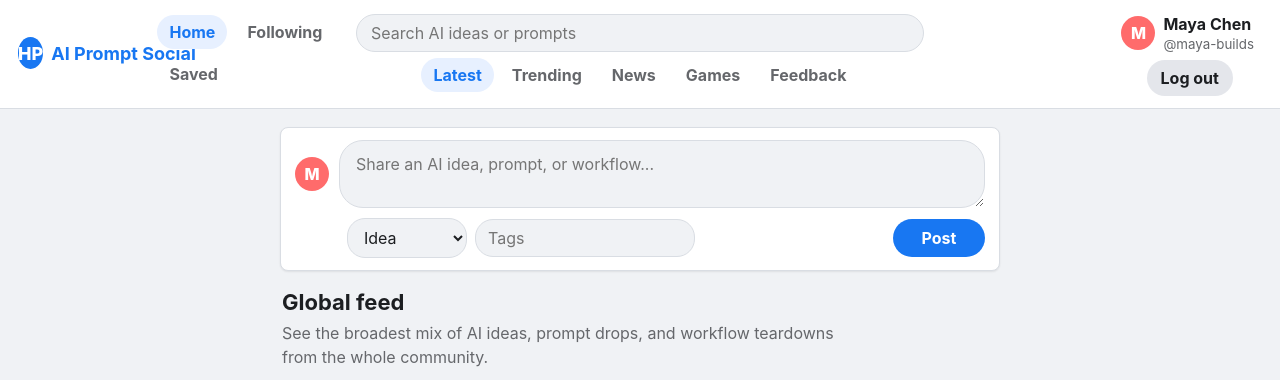
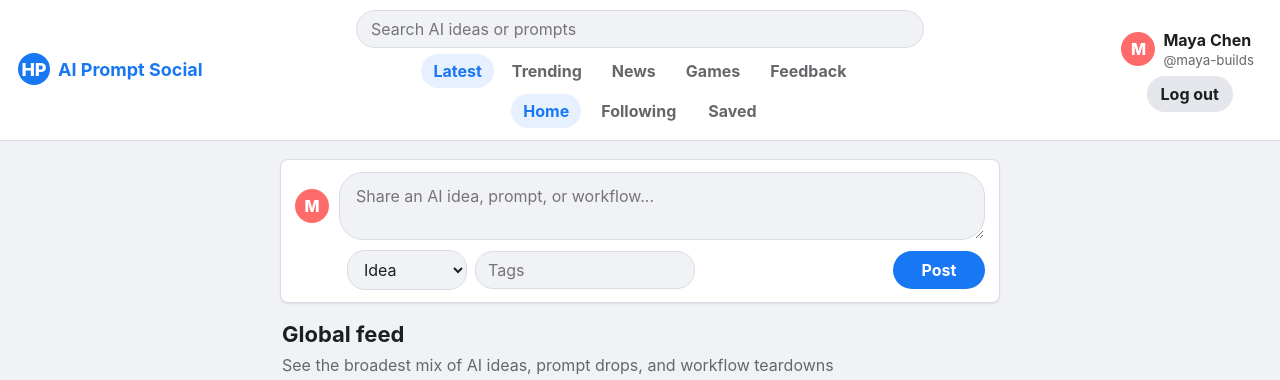
Before and after one commit to hieppham8083-afk/aipromptsocial, a Flask app: page / in a window 1280 px wide. Shown: the top 380 px of the page. Run offline with Flask 3, Linux system fonts and the light colour scheme; the visitor is signed in with stand-in values (Sample User, id 1); data comes from the database, SQL or seed files in the repository.

Commit message:
Clean up header auth layout

```diff
--- a/static/styles.css
+++ b/static/styles.css
@@ -251,7 +251,7 @@ select {
 }
 
 .view-nav {
-  justify-content: flex-start;
+  justify-content: center;
   gap: 8px;
   margin-bottom: 0;
   flex-wrap: wrap;
--- a/templates/base.html
+++ b/templates/base.html
@@ -39,13 +39,6 @@
             </span>
           </a>
         </div>
-        {% if current_user %}
-          <nav class="view-nav">
-            <a class="{{ 'active' if active_view == 'global' else '' }}" href="{{ url_for('home') }}">Home</a>
-            <a class="{{ 'active' if active_view == 'following' else '' }}" href="{{ url_for('following_feed') }}">Following</a>
-            <a class="{{ 'active' if active_view == 'saved' else '' }}" href="{{ url_for('saved_feed') }}">Saved</a>
-          </nav>
-        {% endif %}
       </div>
 
       <div class="top-center">
@@ -64,6 +57,14 @@
           <a class="{{ 'active' if active_section == 'games' else '' }}" href="{{ url_for('games_feed') }}">Games</a>
           <a class="{{ 'active' if active_section == 'feedback' else '' }}" href="{{ url_for('feedback_feed') }}">Feedback</a>
         </nav>
+
+        {% if current_user %}
+          <nav class="view-nav" aria-label="Feed view">
+            <a class="{{ 'active' if active_view == 'global' else '' }}" href="{{ url_for('home') }}">Home</a>
+            <a class="{{ 'active' if active_view == 'following' else '' }}" href="{{ url_for('following_feed') }}">Following</a>
+            <a class="{{ 'active' if active_view == 'saved' else '' }}" href="{{ url_for('saved_feed') }}">Saved</a>
+          </nav>
+        {% endif %}
       </div>
 
       <div class="top-actions">
```
